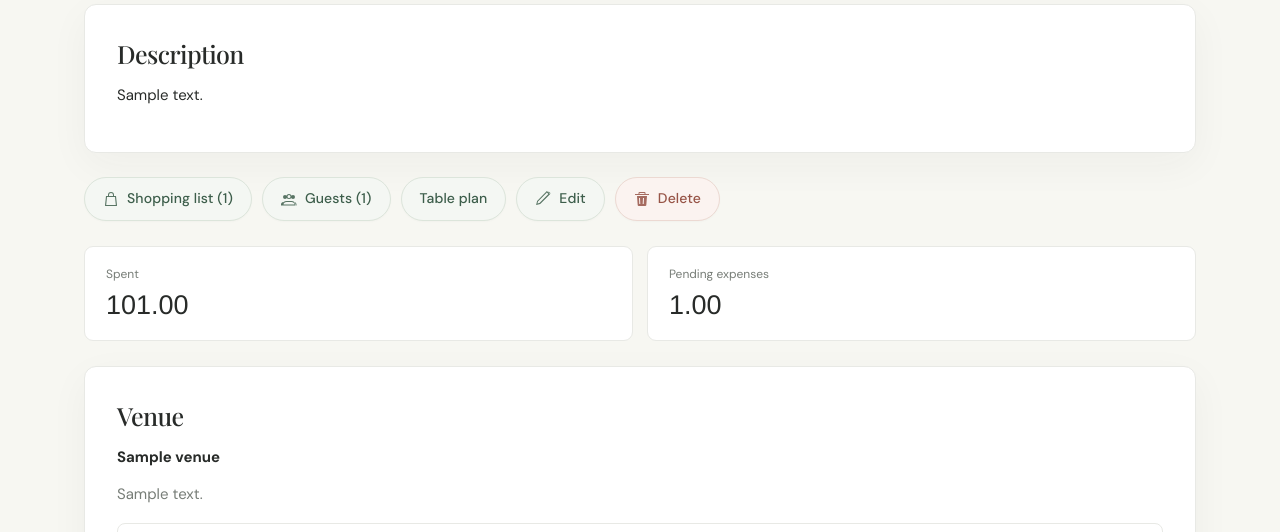
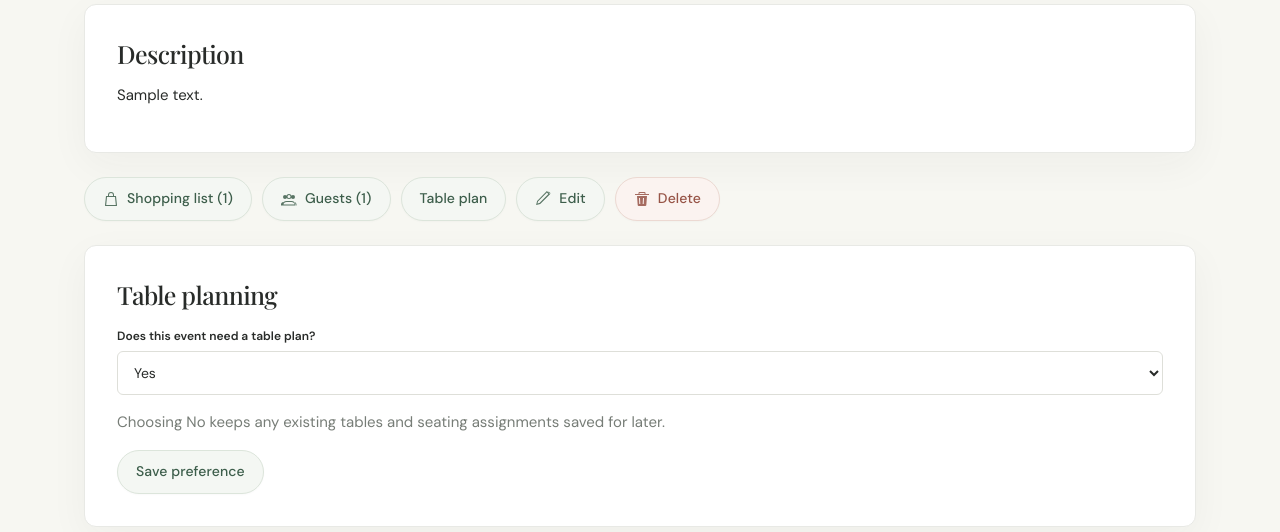
Before and after one commit to amrikbhogal/plan2wed, a Django app: page /my-account/events/1/ in a window 1280 px wide. Shown: the part 299-831 px from the top of the page. Run offline with Django 5.2, Linux system fonts and the light colour scheme; a user stored in the database is signed in; tables that the repository leaves empty hold one stand-in row (values such as "Sample post"); grey boxes are pictures that could not be loaded.

Commit message:
Make table planning optional for each event

```diff
--- a/planner/forms.py
+++ b/planner/forms.py
@@ -147,7 +147,25 @@ class WeddingBudgetForm(forms.ModelForm):
         help_texts = {"meal_date": "Leave blank to use the wedding date. You can choose the venue and invite guests once the event is created."}
 
 
-class WeddingEventForm(forms.ModelForm):
+class TablePlanRequirementForm(forms.ModelForm):
+    requires_table_plan = forms.TypedChoiceField(
+        label="Does this event need a table plan?",
+        choices=(("True", "Yes"), ("False", "No")),
+        coerce=lambda value: value == "True",
+        required=False,
+        empty_value=None,
+    )
+
+    def clean_requires_table_plan(self):
+        value = self.cleaned_data["requires_table_plan"]
+        return self.instance.requires_table_plan if value is None else value
+
+    class Meta:
+        model = WeddingEvent
+        fields = ["requires_table_plan"]
+
+
+class WeddingEventForm(TablePlanRequirementForm):
     guests = forms.ModelMultipleChoiceField(
         queryset=WeddingGuest.objects.none(),
         required=False,
@@ -160,7 +178,7 @@ class WeddingEventForm(forms.ModelForm):
 
     class Meta:
         model = WeddingEvent
-        fields = ["name", "description", "event_date", "venue", "guests", "other_spent", "other_pending", "notes"]
+        fields = ["name", "description", "event_date", "venue", "guests", "requires_table_plan", "other_spent", "other_pending", "notes"]
         labels = {
             "name": "Event name",
             "description": "Description",
--- a/planner/models.py
+++ b/planner/models.py
@@ -214,6 +214,7 @@ class WeddingEvent(models.Model):
     name = models.CharField(max_length=120)
     description = models.TextField(blank=True)
     event_date = models.DateField(null=True, blank=True)
+    requires_table_plan = models.BooleanField(default=True)
     is_wedding_day = models.BooleanField(default=False, editable=False)
     is_wedding_meal = models.BooleanField(default=False, editable=False)
     other_spent = models.DecimalField(max_digits=12, decimal_places=2, default=0, validators=[MinValueValidator(0)])
--- a/planner/templates/planner/event_detail.html
+++ b/planner/templates/planner/event_detail.html
@@ -7,7 +7,16 @@
   <h1>{{ event.name }}</h1>
   <p class="muted">{{ event.event_date|date:'l, j F Y'|default:'Date not set' }}</p>
   <section class="card" style="margin:20px 0" aria-labelledby="event-description-heading"><h2 id="event-description-heading">Description</h2>{% if event.description %}<p style="white-space:pre-line;overflow-wrap:anywhere">{{ event.description }}</p>{% with source=event.description_source %}{% if source %}<p class="muted" style="font-size:12px">Summary adapted from <a href="{{ source.url }}" target="_blank" rel="noopener noreferrer">{{ source.label }}</a>. Punjabi customs vary by family; they are distinct from the Anand Karaj.</p>{% endif %}{% endwith %}{% else %}<p class="muted">No description added yet.</p><a href="{% url 'event_edit' event.id %}">Add a description</a>{% endif %}</section>
-  <nav class="event-actions" aria-label="Event actions"><a class="status-select" href="{% url 'event_shopping_list' event.id %}"><svg class="button-icon" aria-hidden="true"><use href="#icon-bag"></use></svg>Shopping list ({{ event.shopping_items.count }})</a> <a class="status-select" href="{% url 'guest_list' %}?event={{ event.id }}"><svg class="button-icon" aria-hidden="true"><use href="#icon-people"></use></svg>Guests ({{ event.guests.count }})</a> <a class="status-select" href="{% url 'table_plan' event.id %}">Table plan</a> <a class="status-select" href="{% url 'event_edit' event.id %}"><svg class="button-icon" aria-hidden="true"><use href="#icon-pencil"></use></svg>Edit</a> <form method="post">{% csrf_token %}<input type="hidden" name="action" value="delete_event"><input type="hidden" name="event_id" value="{{ event.id }}"><button type="submit" class="status-select button-danger" aria-label="Delete {{ event.name }}"><svg class="button-icon" aria-hidden="true"><use href="#icon-trash"></use></svg>Delete</button></form></nav>
+  <nav class="event-actions" aria-label="Event actions"><a class="status-select" href="{% url 'event_shopping_list' event.id %}"><svg class="button-icon" aria-hidden="true"><use href="#icon-bag"></use></svg>Shopping list ({{ event.shopping_items.count }})</a> <a class="status-select" href="{% url 'guest_list' %}?event={{ event.id }}"><svg class="button-icon" aria-hidden="true"><use href="#icon-people"></use></svg>Guests ({{ event.guests.count }})</a> {% if event.requires_table_plan %}<a class="status-select" href="{% url 'table_plan' event.id %}">Table plan</a>{% endif %} <a class="status-select" href="{% url 'event_edit' event.id %}"><svg class="button-icon" aria-hidden="true"><use href="#icon-pencil"></use></svg>Edit</a> <form method="post">{% csrf_token %}<input type="hidden" name="action" value="delete_event"><input type="hidden" name="event_id" value="{{ event.id }}"><button type="submit" class="status-select button-danger" aria-label="Delete {{ event.name }}"><svg class="button-icon" aria-hidden="true"><use href="#icon-trash"></use></svg>Delete</button></form></nav>
+  <section class="card" style="margin:20px 0" aria-labelledby="table-plan-heading">
+    <h2 id="table-plan-heading">Table planning</h2>
+    <form method="post">{% csrf_token %}
+      <input type="hidden" name="action" value="set_table_plan_requirement">
+      <div class="field"><label for="{{ table_plan_form.requires_table_plan.id_for_label }}">{{ table_plan_form.requires_table_plan.label }}</label>{{ table_plan_form.requires_table_plan }}{{ table_plan_form.requires_table_plan.errors }}</div>
+      <p class="muted">Choosing No keeps any existing tables and seating assignments saved for later.</p>
+      <button type="submit" class="status-select">Save preference</button>
+    </form>
+  </section>
   <div class="stats event-stats">
     <div class="stat"><div class="stat-label">Spent</div><div class="stat-value">{{ event.spent|floatformat:2 }}</div></div>
     <div class="stat"><div class="stat-label">Pending expenses</div><div class="stat-value">{{ event.pending|floatformat:2 }}</div></div>
--- a/planner/views.py
+++ b/planner/views.py
@@ -23,7 +23,7 @@ from django.shortcuts import get_object_or_404, redirect, render
 from django.urls import reverse
 from django.views.decorators.cache import never_cache
 
-from .forms import SeatingTableForm, MemberSignupForm, ShoppingListItemForm, VenueForm, WeddingBudgetForm, WeddingEventForm, WeddingGuestForm
+from .forms import TablePlanRequirementForm, SeatingTableForm, MemberSignupForm, ShoppingListItemForm, VenueForm, WeddingBudgetForm, WeddingEventForm, WeddingGuestForm
 from .forms import ReceiptUploadForm, ReceiptItemFormSet, ShoppingManagementImportForm, ShoppingManagementItemForm
 from .shopping_import import read_shopping_csv
 from .receipts import scan_receipt, receipt_items
@@ -180,7 +180,15 @@ def event_detail(request, event_id):
         event.delete()
         messages.success(request, 'Event deleted from your wedding plan.')
         return redirect("member_portal")
-    return render(request, "planner/event_detail.html", {"event": event})
+    table_plan_form = TablePlanRequirementForm(instance=event)
+    if request.method == "POST" and request.POST.get("action") == "set_table_plan_requirement":
+        table_plan_form = TablePlanRequirementForm(request.POST, instance=event)
+        if table_plan_form.is_valid():
+            event.requires_table_plan = table_plan_form.cleaned_data["requires_table_plan"]
+            event.save(update_fields=["requires_table_plan"])
+            messages.success(request, "Table plan preference updated.")
+            return redirect("event_detail", event_id=event.pk)
+    return render(request, "planner/event_detail.html", {"event": event, "table_plan_form": table_plan_form})
 
 
 @never_cache
@@ -721,6 +729,8 @@ def table_plan(request, event_id):
     if member is None:
         return redirect("member_portal")
     event = get_object_or_404(WeddingEvent, pk=event_id, budget__member=member)
+    if not event.requires_table_plan:
+        return redirect("event_detail", event_id=event.pk)
     editing_table = None
     if request.GET.get("edit"):
         editing_table = get_object_or_404(SeatingTable, pk=request.GET["edit"], event=event)
```
Also changed, not shown: planner/test_table_plan_requirement.py (added, +56 -0 lines), planner/migrations/0023_weddingevent_requires_table_plan.py (added).
